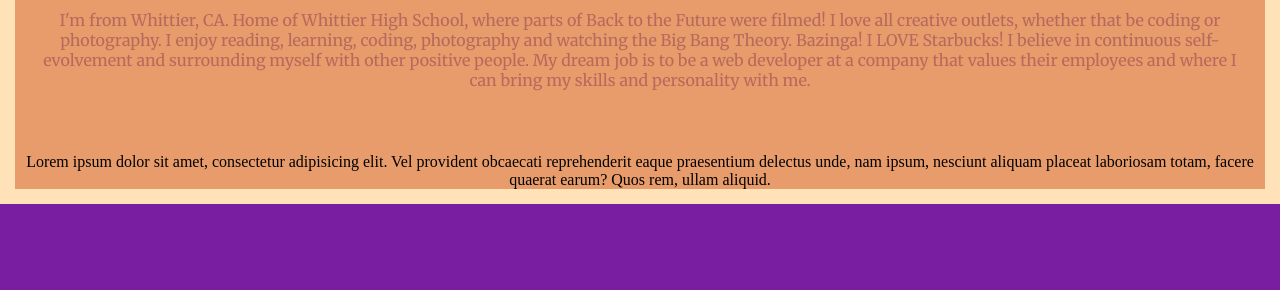
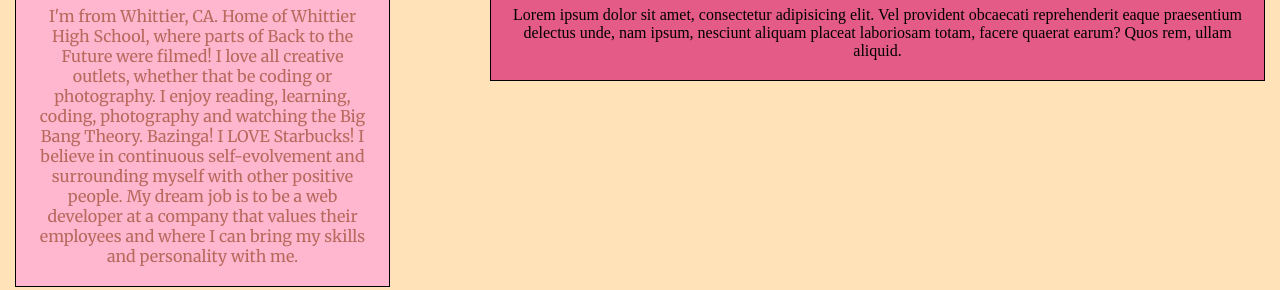
Before and after one commit to vanessameza/unit_6, a plain HTML site: page index.html in a window 1280 px wide. Shown: the part 591-881 px from the top of the page. Drawn offline with nearby package versions, Linux system fonts and the light colour scheme; a web font is replaced by a local one.

Commit message:
added two column layout styling

```diff
--- a/css/style.css
+++ b/css/style.css
@@ -168,6 +168,37 @@ p{
   padding: 0% 0 5% 0;
 }
 
+/*remove after assignment is turned in
+*/
+#left{
+  background-color: #FFB7CF;
+  border: 1px black solid;
+  padding: 20px;
+  float: left;
+  width: 30%;
+}
+
+/*remove after assignment is turned in
+*/
+#right {
+    background-color: #E55B88;
+    border: 1px black solid;
+    padding: 20px;
+    float: right;
+    width: 62%;
+}
+
+/*remove after assignment is turned in
+*/
+.clearfix:after {
+    visibility: hidden;
+    display: block;
+    font-size: 0;
+    content: " ";
+    clear: both;
+    height: 0;
+}
+
 /* MOBILE MENU */
 
 #mobileMenu {
```
